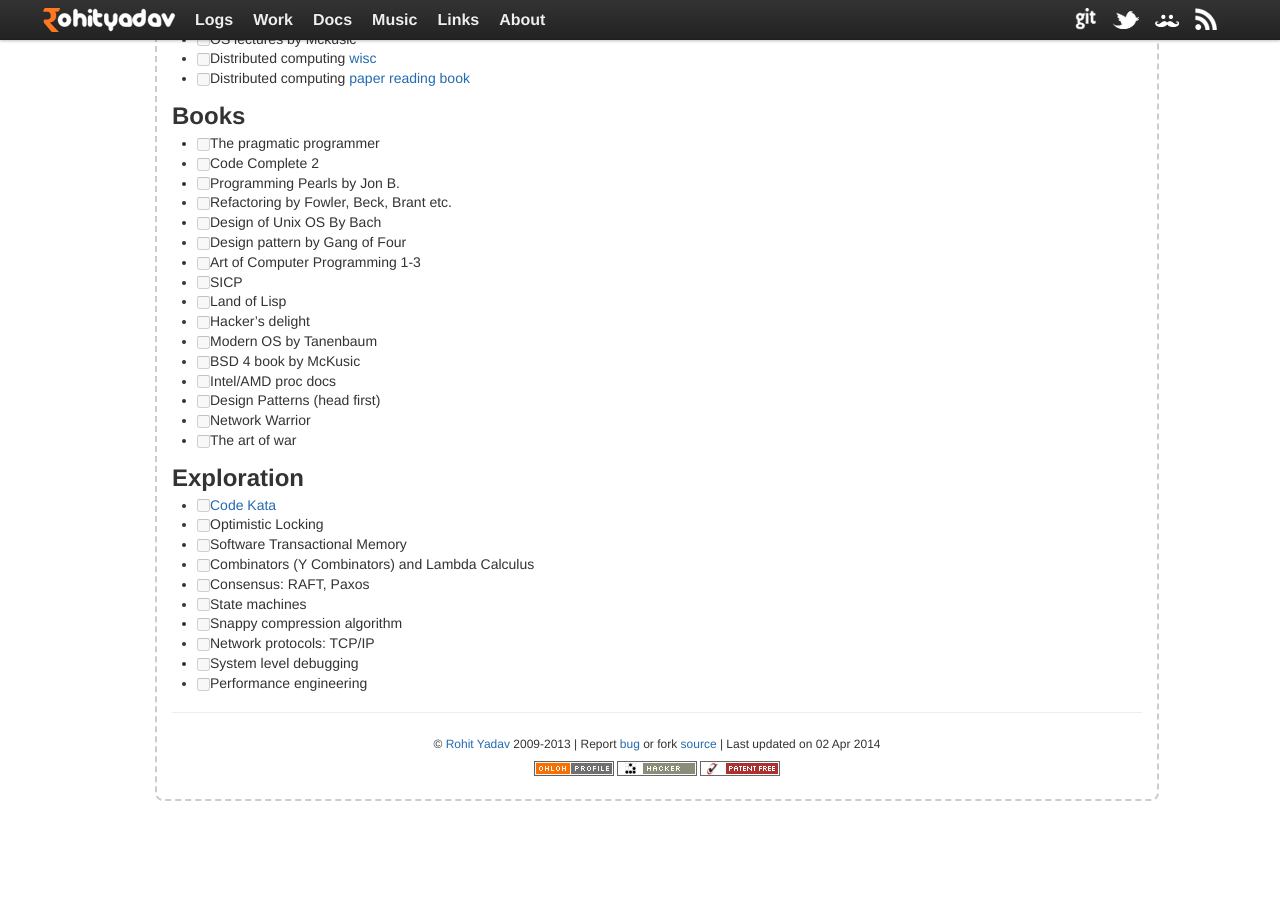
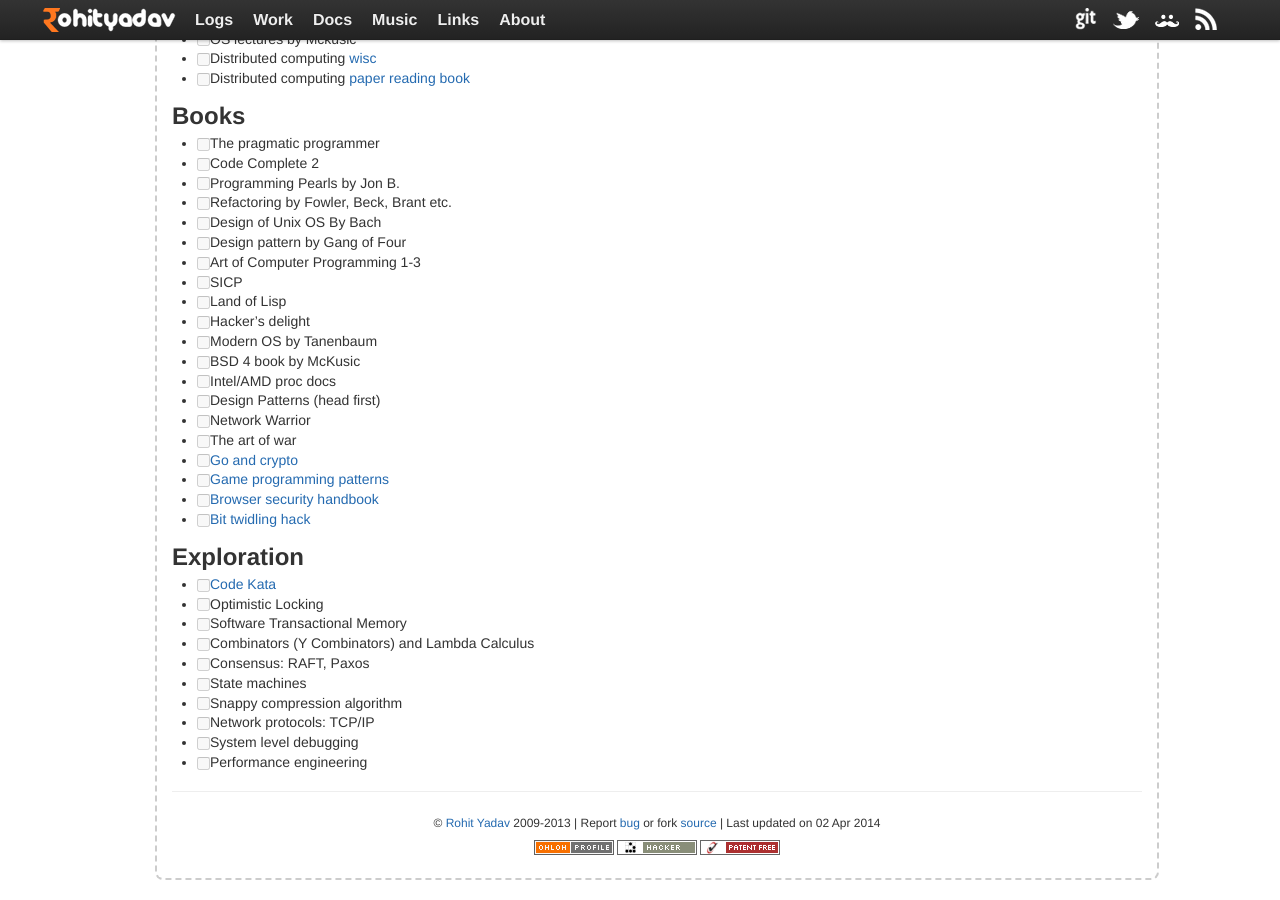
Before and after one commit to rohityadavcloud/rohityadavcloud.github.io, a Jekyll site: the page built from kaizen/index.markdown, in a window 1280 px wide and 900 px high, scrolled down 2486 px. Built offline with Jekyll 4.4.1, drawn with Linux system fonts in a browser that asks for light colours; Markdown is read by kramdown in place of the engine named in the settings; before the commit the page ends 3307 px from its top, so only the background shows below that.

Commit message:
kaizen: more to read
Signed-off-by: Rohit Yadav <bhaisaab@baagi.org>

```diff
--- a/kaizen/index.markdown
+++ b/kaizen/index.markdown
@@ -156,6 +156,10 @@
 - [ ] Design Patterns (head first)
 - [ ] Network Warrior
 - [ ] The art of war
+- [ ] [Go and crypto](https://leanpub.com/gocrypto/read)
+- [ ] [Game programming patterns](http://gameprogrammingpatterns.com/index.html)
+- [ ] [Browser security handbook](https://code.google.com/p/browsersec/wiki/Part1)
+- [ ] [Bit twidling hack](http://graphics.stanford.edu/~seander/bithacks.html)
 
 ## Exploration
 
```
